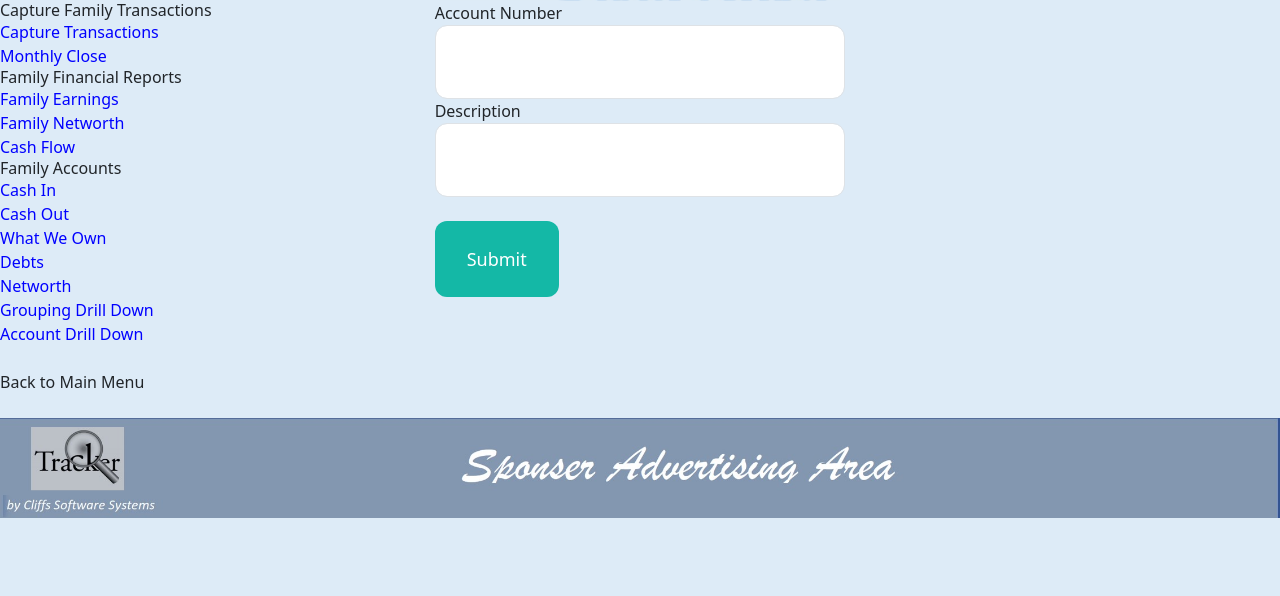
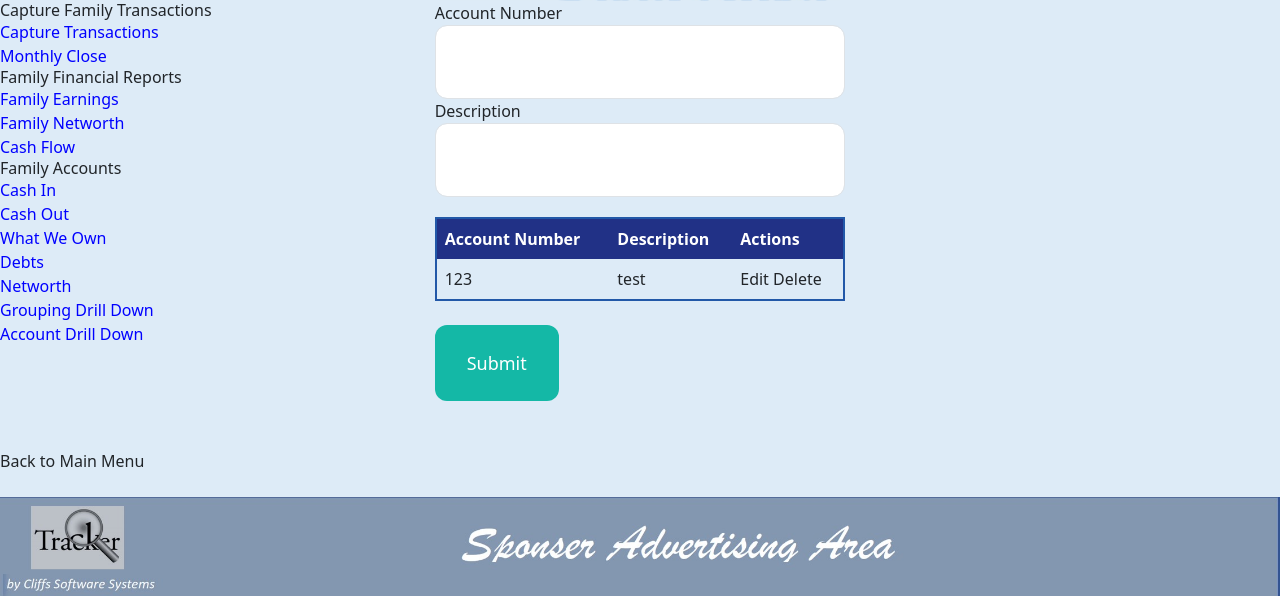
Before and after one commit to Sousa10/FTAuth, a Django app: page /LoginRegister/FTFinances/ in a window 1280 px wide. Shown: the part 140-736 px from the top of the page. Run offline with Django 4.2, Linux system fonts and the light colour scheme; data comes from the database, SQL or seed files in the repository; some libraries are stand-ins or nearby versions.

Commit message:
added table to FTFinances

```diff
--- a/LoginRegister/templates/FTFinances.html
+++ b/LoginRegister/templates/FTFinances.html
@@ -70,9 +70,27 @@
                     <label for="{{ form.Description.id_for_label }}">Description</label>
                     {{ form.Description }}
                   </div>
-                <!-- <div class="space-y-4">
-                    {{ form.as_p }}
-                </div> -->
+                  <table>
+                    <thead>
+                      <tr>
+                        <th>Account Number</th>
+                        <th>Description</th>
+                        <th>Actions</th>
+                      </tr>
+                    </thead>
+                    <tbody>
+                      {% for cashinacctm in cashinacctms %}
+                      <tr>
+                        <td>{{ cashinacctm.AccountNumber }}</td>
+                        <td>{{ cashinacctm.Description }}</td>
+                        <td>
+                          <a href="{% url 'LoginRegister:cashinacctm_update' cashinacctm.id %}">Edit</a>
+                          <a href="{% url 'LoginRegister:cashinacctm_delete' cashinacctm.id %}">Delete</a>
+                        </td>
+                      </tr>
+                      {% endfor %}
+                    </tbody>
+                  </table>
 
                 {% if form.errors or form.non_field_errors %}
                     <div class="mb-3 p-6 bg-red-100 rounded-xl">
--- a/LoginRegister/urls.py
+++ b/LoginRegister/urls.py
@@ -9,6 +9,8 @@ urlpatterns = [
     path('LoginRegister/', views.LoginRegister, name='LoginRegister'),
     path('LoginRegister/FTMainMenu/', views.FTMainMenu, name='FTMainMenu'),
     path('LoginRegister/FTFinances/', views.FTFinances, name='FTFinances'),
+    path('cashinacctm/update/<int:pk>/', views.cashinacctm_update, name='cashinacctm_update'),
+    path('cashinacctm/delete/<int:pk>/', views.cashinacctm_delete, name='cashinacctm_delete'),
     path('LoginRegister/FTCalendar/', views.FTCalendar, name='FTCalendar'),
     path('LoginRegister/FTToDos/', views.FTToDos, name='FTToDos'),
     path('LoginRegister/FTListChores/', views.FTListChores, name='FTListChores'),
--- a/LoginRegister/views.py
+++ b/LoginRegister/views.py
@@ -1,8 +1,8 @@
 from django.http import HttpResponse
 from django.template import loader
-from .models import PersonM
+from .models import PersonM, CashInAcctM
 from .forms import CashInAcctMForm
-from django.shortcuts import render, redirect
+from django.shortcuts import render, redirect, get_object_or_404
 from django.contrib.auth.decorators import login_required
 
 def LoginRegister(request):
@@ -20,6 +20,7 @@ def FTMainMenu(request):
   return HttpResponse(template.render())
 
 def FTFinances(request):
+  cashinacctms = CashInAcctM.objects.all()
   if request.method == 'POST':
         form = CashInAcctMForm(request.POST)
 
@@ -30,7 +31,29 @@ def FTFinances(request):
       form = CashInAcctMForm()
   return render(request, 'FTFinances.html', {
     'form': form,
+    'cashinacctms': cashinacctms,
   })
+
+def cashinacctm_update(request, pk):
+  cashinacctm = get_object_or_404(CashInAcctM, pk=pk)
+
+  if request.method == 'POST':
+        form = CashInAcctMForm(request.POST, instance=cashinacctm)
+
+        if form.is_valid():
+          form.save()
+          return redirect('LoginRegister:FTFinances')
+  else:
+      form = CashInAcctMForm()
+  return render(request, 'FTFinances.html', {
+    'form': form,
+  })
+
+def cashinacctm_delete(request, pk):
+  cashinacctm = get_object_or_404(CashInAcctM, pk=pk)
+  cashinacctm.delete()
+
+  return redirect('LoginRegister:FTFinances')
 
 def FTCalendar(request):
   FTpersons = PersonM.objects.all().values()
--- a/static/css/style.css
+++ b/static/css/style.css
@@ -9,3 +9,19 @@
     padding: 0;
     overflow-x: hidden;
 }
+
+table {
+    margin-top: 20px;
+    /* border-collapse: collapse; */
+    width: 100%;
+    border: 2px solid #2258a8!important;
+}
+th, td {
+    padding: 8px;
+    text-align: left;
+    /* border: 1px solid #924040; */
+}
+th {
+    background-color: #213186;
+    color: #fff;
+}
```
